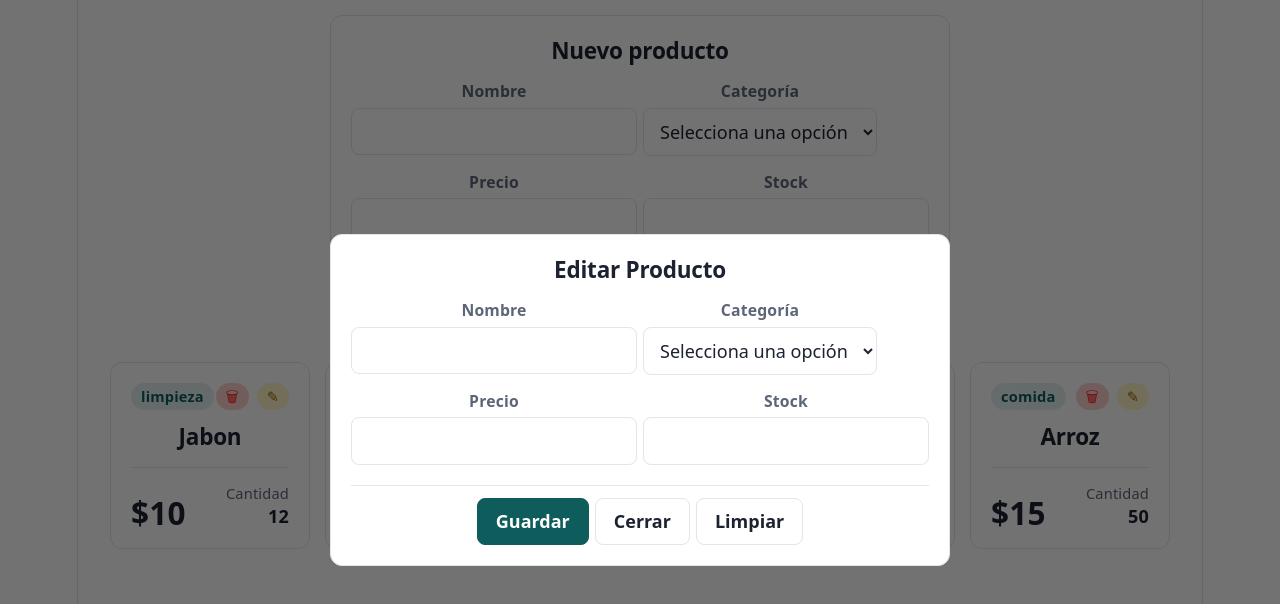
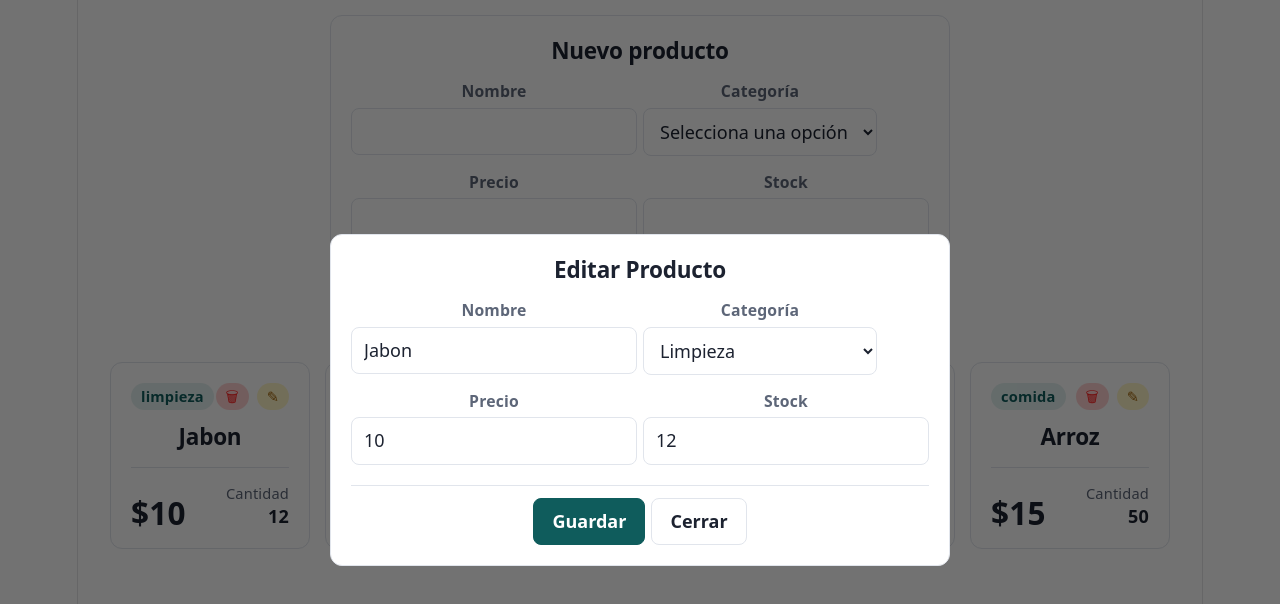
Before and after one commit to TiwexCr25/proyectos-react, a React (Vite) app in the folder projects/06-DataFlow/: page / in a window 1280 px wide. Both pictures are taken after a click on the button 272 px from the left and 396 px from the top of the page. Shown: the top 604 px of the page. Built offline with nearby package versions, Linux system fonts and the light colour scheme.

Commit message:
06 informadcion del producto en los campos de editar producto

```diff
--- a/projects/06-DataFlow/src/App.jsx
+++ b/projects/06-DataFlow/src/App.jsx
@@ -7,7 +7,7 @@ import { useState } from 'react'
 
 function App () {
   const [products, setProducts] = useState(initialProducts)
-  const [isEditOpen, setIsEditOpen] = useState(false)
+  const [editingProduct, setEditingProduct] = useState(null)
 
   const addProduct = (product) => {
     const newProduct = {
@@ -25,8 +25,12 @@ function App () {
   }
 
   const editProduct = (id) => {
-    console.log('edit', id)
-    setIsEditOpen(true)
+    const product = products.find(product => product.id === id)
+    setEditingProduct(product)
+  }
+
+  const cancelEditProduct = () => {
+    setEditingProduct(null)
   }
 
   return (
@@ -37,7 +41,13 @@ function App () {
         onRemoveProduct={removeProduct}
         onEditProduct={editProduct}
       />
-      <ProductEdit isOpen={isEditOpen} onClose={() => setIsEditOpen(false)} />
+      {
+        editingProduct &&
+          <ProductEdit
+            product={editingProduct}
+            onClose={cancelEditProduct}
+          />
+}
     </main>
   )
 }
--- a/projects/06-DataFlow/src/components/ProductEdit.jsx
+++ b/projects/06-DataFlow/src/components/ProductEdit.jsx
@@ -1,8 +1,6 @@
 import './css/productEdit.css'
 
-export function ProductEdit ({ isOpen = false, onClose = () => {} }) {
-  if (!isOpen) return null
-
+export function ProductEdit ({ product, onClose }) {
   const handleSubmit = (event) => {
     event.preventDefault()
   }
@@ -10,7 +8,6 @@ export function ProductEdit ({ isOpen = false, onClose = () => {} }) {
   return (
     <div
       className='product-edit-modal__backdrop'
-      onClick={onClose}
     >
       <form
         id='product-edit-form'
@@ -26,12 +23,21 @@ export function ProductEdit ({ isOpen = false, onClose = () => {} }) {
           <div className='product-edit-modal__group'>
             <div className='product-edit-modal__field'>
               <label htmlFor='product-edit-name'>Nombre</label>
-              <input id='product-edit-name' name='name' type='text' />
+              <input
+                id='product-edit-name' name='name' type='text'
+                defaultValue={product.name}
+              />
             </div>
             <div className='product-edit-modal__field'>
               <label htmlFor='product-edit-category'>Categoría</label>
-              <select id='product-edit-category' name='category'>
+              <select
+                id='product-edit-category' name='category'
+                defaultValue={product.category}
+              >
                 <option value=''>Selecciona una opción</option>
+                {!['limpieza', 'alimentos'].includes(product.category) && (
+                  <option value={product.category}>{product.category}</option>
+                )}
                 <option value='limpieza'>Limpieza</option>
                 <option value='alimentos'>Alimentos</option>
               </select>
@@ -40,18 +46,23 @@ export function ProductEdit ({ isOpen = false, onClose = () => {} }) {
           <div className='product-edit-modal__group'>
             <div className='product-edit-modal__field'>
               <label htmlFor='product-edit-price'>Precio</label>
-              <input id='product-edit-price' name='price' type='number' min='0' step='0.01' />
+              <input
+                id='product-edit-price' name='price' type='number' min='0' step='0.01'
+                defaultValue={product.price}
+              />
             </div>
             <div className='product-edit-modal__field'>
               <label htmlFor='product-edit-stock'>Stock</label>
-              <input id='product-edit-stock' name='stock' type='number' min='0' step='1' />
+              <input
+                id='product-edit-stock' name='stock' type='number' min='0' step='1'
+                defaultValue={product.stock}
+              />
             </div>
           </div>
         </fieldset>
         <div className='product-edit-modal__actions'>
           <button type='submit'>Guardar</button>
-          <button type='button' onClick={onClose}>Cerrar</button>
-          <button type='reset'>Limpiar</button>
+          <button type='button' onClick={() => onClose()}>Cerrar</button>
         </div>
       </form>
     </div>
```
